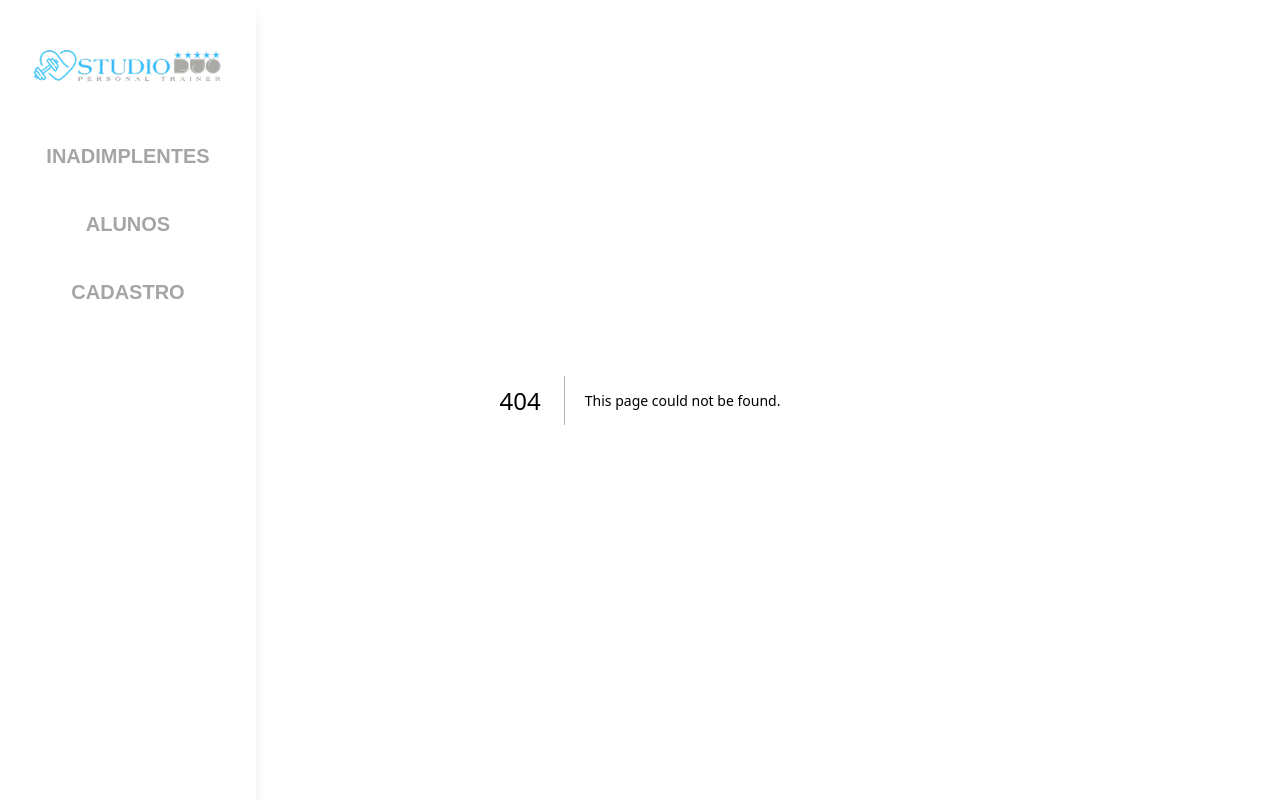
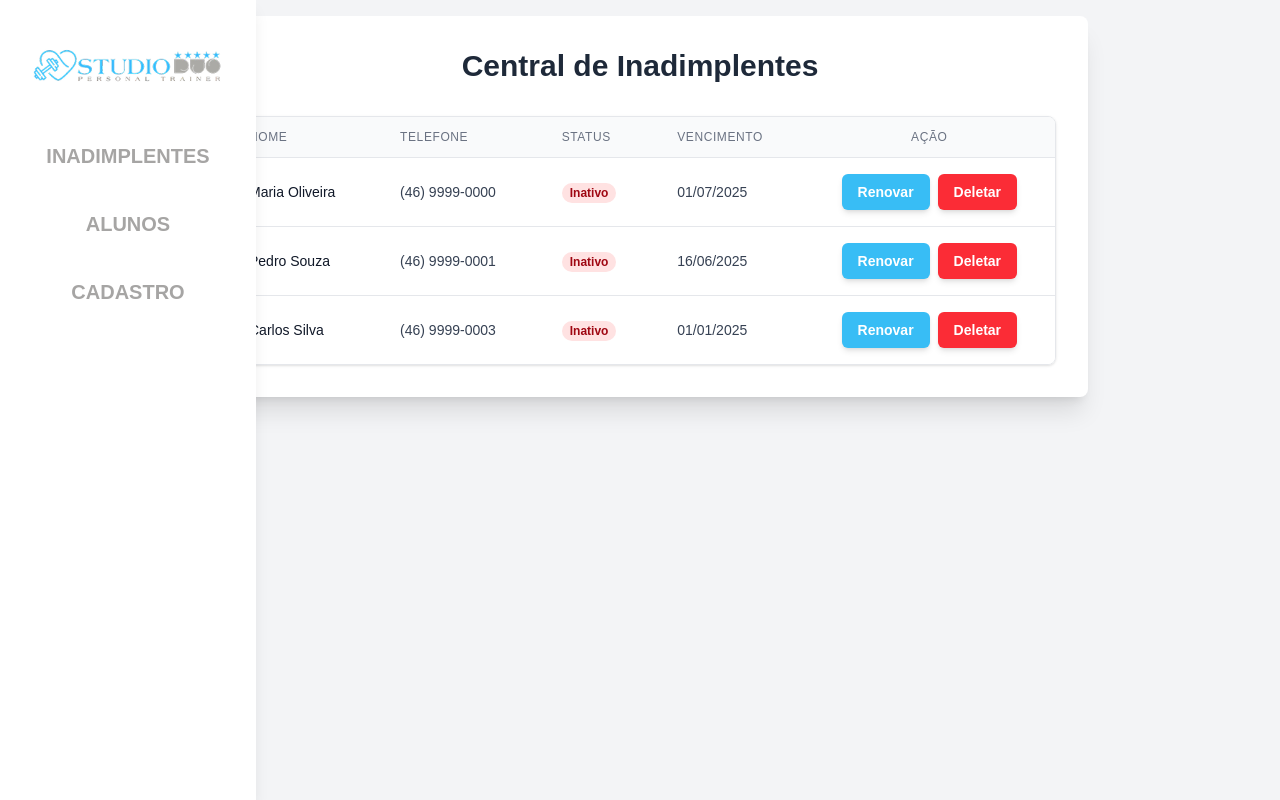
Before and after one commit to joaofgdev/sistema-academia, a Next.js app: page /inadimplentes in a window 1280 px wide. Before the commit this address had no page. Built offline with nearby package versions, Linux system fonts and the light colour scheme.

Commit message:
layout finalizado

```diff
--- /dev/null
+++ b/app/components/DeleteButton/index.tsx
@@ -0,0 +1,30 @@
+import React from 'react';
+
+// Define as propriedades que o componente DeleteButton pode receber
+interface DeleteButtonProps {
+  onClick: () => void; // Função a ser executada quando o botão for clicado
+}
+
+/**
+ * Componente de botão para deletar um item.
+ * Estilizado com Tailwind CSS para uma aparência moderna e responsiva.
+ *
+ * @param {DeleteButtonProps} props - As propriedades do componente.
+ * @param {Function} props.onClick - A função de callback para o evento de clique.
+ * @returns {JSX.Element} O elemento do botão de deletar.
+ */
+const DeleteButton: React.FC<DeleteButtonProps> = ({ onClick }) => {
+  return (
+    <button
+      onClick={onClick}
+      className="bg-red-500 hover:bg-red-600 text-white font-semibold py-2 px-4 rounded-md
+                 shadow-md transition duration-300 ease-in-out transform hover:scale-105
+                 focus:outline-none focus:ring-2 focus:ring-red-400 focus:ring-opacity-75
+                 whitespace-nowrap ml-2" // Adiciona uma margem à esquerda para separar do botão Renovar
+    >
+      Deletar
+    </button>
+  );
+};
+
+export default DeleteButton;
--- a/app/components/Sidebar/index.tsx
+++ b/app/components/Sidebar/index.tsx
@@ -13,7 +13,7 @@ const Sidebar: React.FC<SidebarProps> = ({ isOpen = true, onMenuItemClick }) =>
   const menuItems = [
     { name: 'INADIMPLENTES', href: '/inadimplentes' },
     { name: 'ALUNOS', href: '/' },
-    { name: 'CADASTRO', href: '/Cadastro' }, // CORRIGIDO: rota correta da página de cadastro
+    { name: 'CADASTRO', href: '/Cadastro' },
   ];
 
   return (
--- /dev/null
+++ b/app/inadimplentes/page.tsx
@@ -0,0 +1,185 @@
+'use client';
+
+import React, { useState, useEffect } from 'react';
+import RenewButton from '../components/RenewButton';
+import DeleteButton from '../components/DeleteButton';
+
+
+// Componente de título simples (reutilizado)
+const PageTitle: React.FC<{ title: string }> = ({ title }) => (
+  <h1 className="text-3xl font-bold text-gray-800 mb-8 text-center">{title}</h1>
+);
+
+// Interface para os dados do aluno (reutilizada)
+interface AlunoData {
+  nome: string;
+  cpf: string;
+  dataNascimento: string;
+  telefone: string;
+  email: string;
+  inicioPlano: string;
+  tipoPlano: 'Mensal' | 'Trimestral' | 'Anual' | '';
+  vencimentoPlano: string;
+}
+
+const InadimplentesPage: React.FC = () => {
+  // Estado para armazenar a lista de todos os alunos.
+  // Para fins de demonstração, usamos dados mockados.
+  // Em uma aplicação real, esses dados viriam de uma fonte persistente (ex: Firestore).
+  const [alunos, setAlunos] = useState<AlunoData[]>([
+    {
+      nome: 'Maria Oliveira',
+      cpf: '111.222.333-44',
+      dataNascimento: '2000-01-15',
+      telefone: '(46) 9999-0000',
+      email: 'maria.o@example.com',
+      inicioPlano: '2025-06-01',
+      tipoPlano: 'Mensal',
+      vencimentoPlano: '2025-07-01', // Ativo (para testar o filtro)
+    },
+    {
+      nome: 'Pedro Souza',
+      cpf: '555.666.777-88',
+      dataNascimento: '1998-03-20',
+      telefone: '(46) 9999-0001',
+      email: 'pedro.s@example.com',
+      inicioPlano: '2025-03-16',
+      tipoPlano: 'Trimestral',
+      vencimentoPlano: '2025-06-16', // Inativo (vencido antes de hoje)
+    },
+    {
+      nome: 'Ana Paula',
+      cpf: '999.888.777-66',
+      dataNascimento: '2001-11-05',
+      telefone: '(46) 9999-0002',
+      email: 'ana.p@example.com',
+      inicioPlano: '2025-01-10',
+      tipoPlano: 'Anual',
+      vencimentoPlano: '2026-01-10', // Ativo
+    },
+    {
+      nome: 'Carlos Silva',
+      cpf: '123.456.789-00',
+      dataNascimento: '1995-07-01',
+      telefone: '(46) 9999-0003',
+      email: 'carlos.s@example.com',
+      inicioPlano: '2024-12-01',
+      tipoPlano: 'Mensal',
+      vencimentoPlano: '2025-01-01', // Inativo
+    },
+  ]);
+
+  // Estado para armazenar apenas os alunos inadimplentes (filtrados)
+  const [inadimplentes, setInadimplentes] = useState<AlunoData[]>([]);
+
+  /**
+   * Calcula o status do plano (Ativo/Inativo) com base na data de vencimento.
+   * @param {string} vencimentoPlano - A data de vencimento do plano no formato 'YYYY-MM-DD'.
+   * @returns {'Ativo' | 'Inativo'} O status do plano.
+   */
+  const getStatusPlano = (vencimentoPlano: string): 'Ativo' | 'Inativo' => {
+    const hoje = new Date();
+    hoje.setHours(0, 0, 0, 0); // Zera a hora para comparação apenas de data
+    const dataVencimento = new Date(vencimentoPlano + 'T00:00:00');
+    return dataVencimento >= hoje ? 'Ativo' : 'Inativo';
+  };
+
+  // Efeito para filtrar os alunos sempre que a lista de 'alunos' mudar
+  useEffect(() => {
+    const filtered = alunos.filter(aluno => getStatusPlano(aluno.vencimentoPlano) === 'Inativo');
+    setInadimplentes(filtered);
+  }, [alunos]); // Dependência: 'alunos'
+
+  /**
+   * Lida com a renovação do plano de um aluno específico.
+   * Atualiza a data de vencimento para 30 dias a partir da data atual.
+   * @param {string} cpf - O CPF do aluno a ser renovado (usado como identificador único).
+   */
+  const handleRenewPlan = (cpf: string) => {
+    setAlunos((prevAlunos) => {
+      return prevAlunos.map((aluno) => {
+        if (aluno.cpf === cpf) {
+          const today = new Date();
+          today.setDate(today.getDate() + 30); // Adiciona 30 dias
+
+          const year = today.getFullYear();
+          const month = String(today.getMonth() + 1).padStart(2, '0');
+          const day = String(today.getDate()).padStart(2, '0');
+          return { ...aluno, vencimentoPlano: `${year}-${month}-${day}` };
+        }
+        return aluno;
+      });
+    });
+  };
+
+  /**
+   * Lida com a exclusão de um aluno da lista.
+   * @param {string} cpf - O CPF do aluno a ser excluído.
+   */
+  const handleDeleteStudent = (cpf: string) => {
+    setAlunos((prevAlunos) => prevAlunos.filter(aluno => aluno.cpf !== cpf));
+  };
+
+  return (
+    <div className="min-h-screen bg-gray-100 flex flex-col items-center p-4">
+      <div className="bg-white p-8 rounded-lg shadow-xl w-full max-w-4xl">
+        <PageTitle title="Central de Inadimplentes" />
+
+        {inadimplentes.length === 0 ? (
+          <p className="text-center text-gray-600">Nenhum aluno inadimplente encontrado.</p>
+        ) : (
+          <div className="overflow-x-auto rounded-lg border border-gray-200 shadow-sm">
+            <table className="min-w-full divide-y divide-gray-200">
+              <thead className="bg-gray-50">
+                <tr>
+                  <th scope="col" className="px-6 py-3 text-left text-xs font-medium text-gray-500 uppercase tracking-wider">
+                    Nome
+                  </th>
+                  <th scope="col" className="px-6 py-3 text-left text-xs font-medium text-gray-500 uppercase tracking-wider">
+                    Telefone
+                  </th>
+                  <th scope="col" className="px-6 py-3 text-left text-xs font-medium text-gray-500 uppercase tracking-wider">
+                    Status
+                  </th>
+                  <th scope="col" className="px-6 py-3 text-left text-xs font-medium text-gray-500 uppercase tracking-wider">
+                    Vencimento
+                  </th>
+                  <th scope="col" className="px-6 py-3 text-center text-xs font-medium text-gray-500 uppercase tracking-wider">
+                    Ação
+                  </th>
+                </tr>
+              </thead>
+              <tbody className="bg-white divide-y divide-gray-200">
+                {inadimplentes.map((aluno) => (
+                  <tr key={aluno.cpf} className="hover:bg-gray-50"> {/* Usando CPF como key */}
+                    <td className="px-6 py-4 whitespace-nowrap text-sm font-medium text-gray-900">
+                      {aluno.nome}
+                    </td>
+                    <td className="px-6 py-4 whitespace-nowrap text-sm text-gray-700">
+                      {aluno.telefone}
+                    </td>
+                    <td className="px-6 py-4 whitespace-nowrap text-sm">
+                      <span className={`px-2 inline-flex text-xs leading-5 font-semibold rounded-full
+                                        ${getStatusPlano(aluno.vencimentoPlano) === 'Ativo' ? 'bg-green-100 text-green-800' : 'bg-red-100 text-red-800'}`}>
+                        {getStatusPlano(aluno.vencimentoPlano)}
+                      </span>
+                    </td>
+                    <td className="px-6 py-4 whitespace-nowrap text-sm text-gray-700">
+                      {new Date(aluno.vencimentoPlano + 'T00:00:00').toLocaleDateString('pt-BR')}
+                    </td>
+                    <td className="px-6 py-4 whitespace-nowrap text-center text-sm font-medium flex justify-center items-center">
+                      <RenewButton onClick={() => handleRenewPlan(aluno.cpf)} />
+                      <DeleteButton onClick={() => handleDeleteStudent(aluno.cpf)} />
+                    </td>
+                  </tr>
+                ))}
+              </tbody>
+            </table>
+          </div>
+        )}
+      </div>
+    </div>
+  );
+};
+
+export default InadimplentesPage;
```
